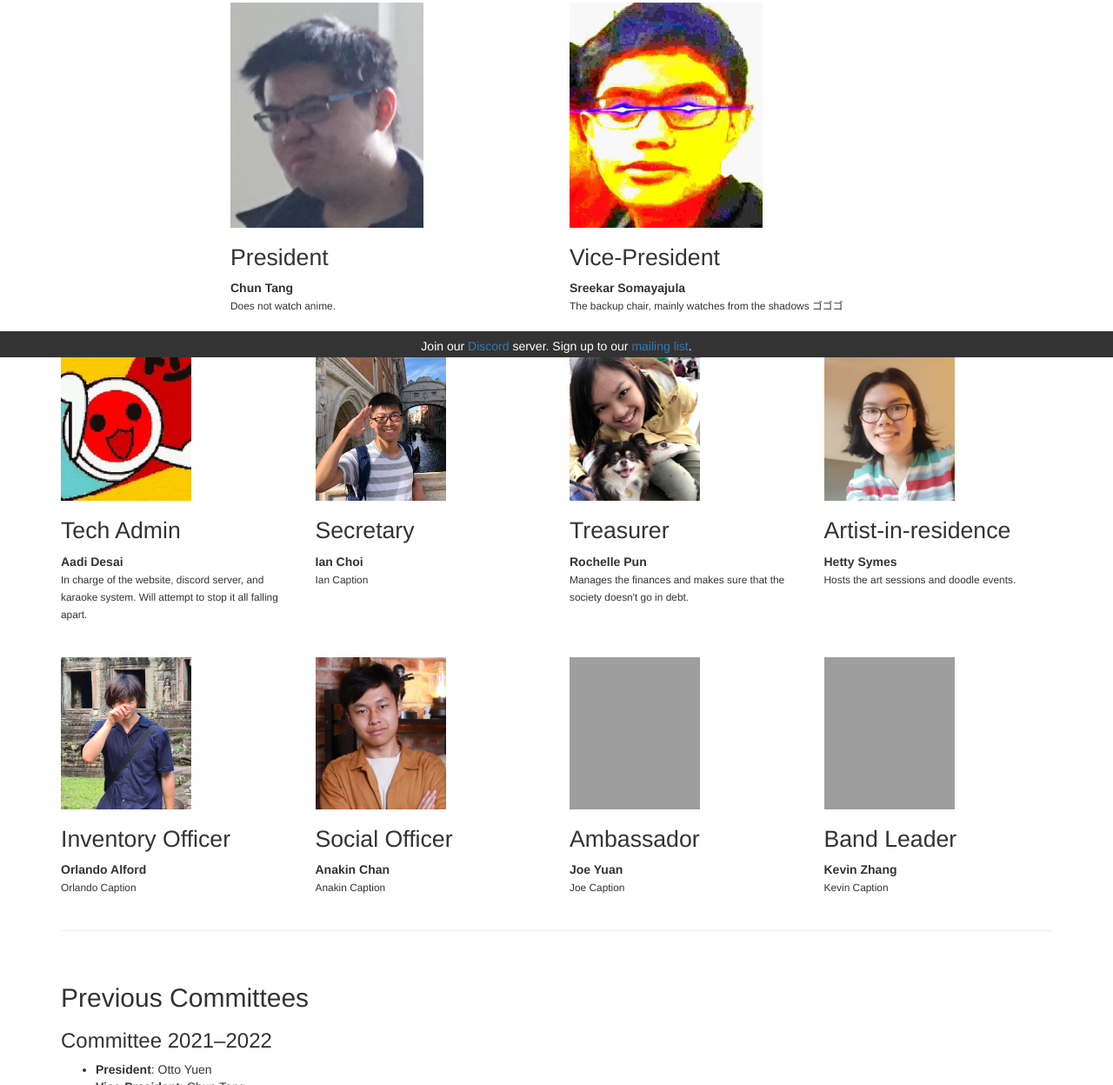
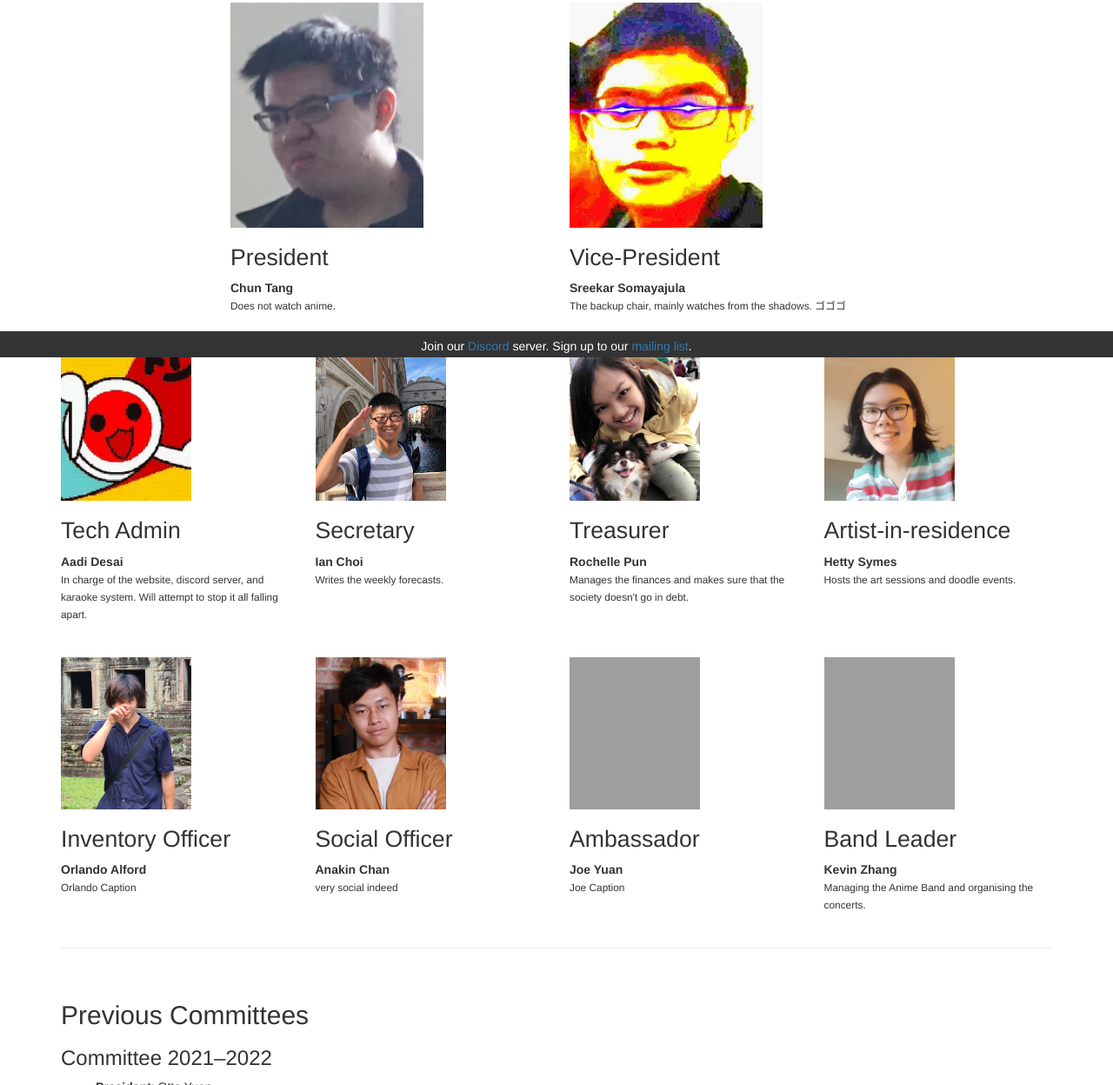
Before and after one commit to supleed2/ICAS, a plain HTML site: page committee.html in a window 1280 px wide. Shown: the part 389-1637 px from the top of the page at 87% size. Drawn offline with nearby package versions, Linux system fonts and the light colour scheme; grey boxes are pictures that could not be loaded.

Commit message:
Add Ian, Anakin and Kevin descriptions

```diff
--- a/committee.html
+++ b/committee.html
@@ -101,7 +101,7 @@
 				<h1>Vice-President</h1>
 				<strong>Sreekar Somayajula</strong>
 				<br>
-				<small>The backup chair, mainly watches from the shadows ゴゴゴ</small>
+				<small>The backup chair, mainly watches from the shadows. ゴゴゴ</small>
 			</div>
 		</div>
 
@@ -122,7 +122,7 @@
 				<h1>Secretary</h1>
 				<strong>Ian Choi</strong>
 				<br>
-				<small>Ian Caption</small>
+				<small>Writes the weekly forecasts.</small>
 			</div>
 
 			<div class="col-md-3">
@@ -159,7 +159,7 @@
 				<h1>Social Officer</h1>
 				<strong>Anakin Chan</strong>
 				<br>
-				<small>Anakin Caption</small>
+				<small>very social indeed</small>
 			</div>
 
 			<div class="col-md-3">
@@ -175,7 +175,7 @@
 				<h1>Band Leader</h1>
 				<strong>Kevin Zhang</strong>
 				<br>
-				<small>Kevin Caption</small>
+				<small>Managing the Anime Band and organising the concerts.</small>
 			</div>
 		</div>
 
```
